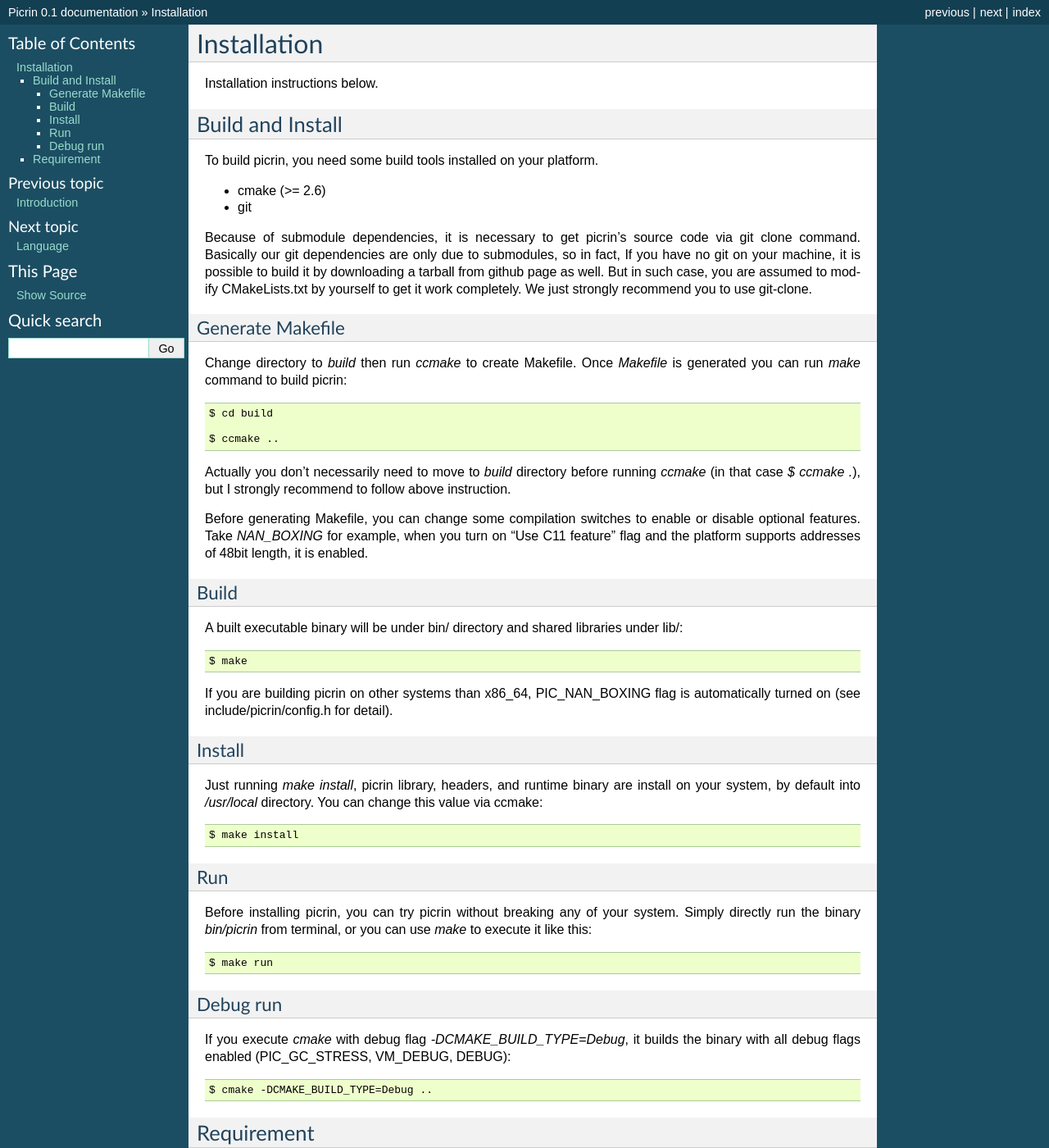
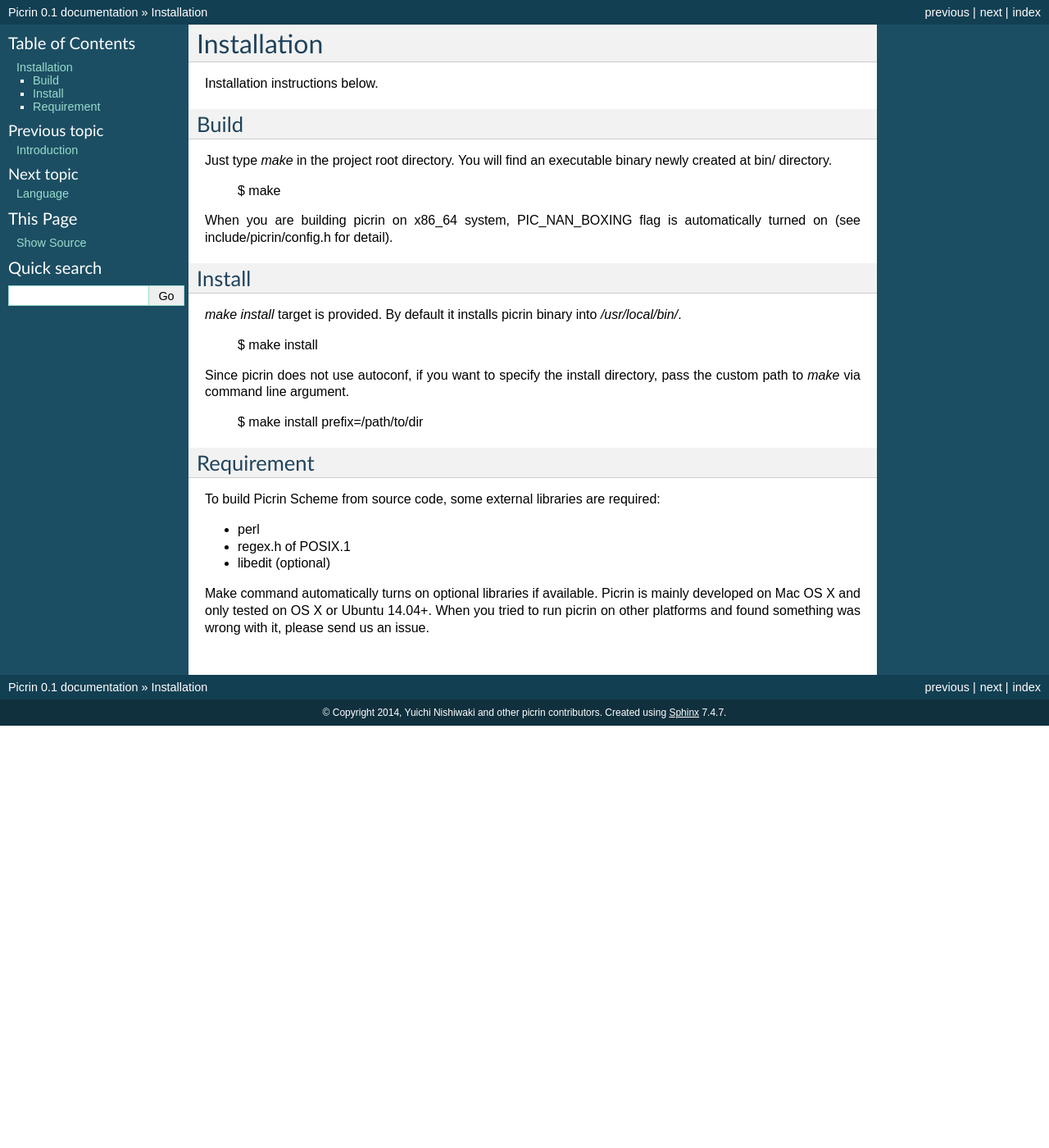
Before and after one commit to picrin-scheme/picrin, a Sphinx documentation site: the page built from docs/deploy.rst, in a window 1280 px wide and 1400 px high. Shown: the whole window at 82% size. Built offline with Sphinx 7.4.7, drawn with Linux system fonts in a browser that asks for light colours; pages that are not in the unit, such as notebooks, are missing from menus; some of the changed text lies outside the part shown.

```diff
--- a/docs/deploy.rst
+++ b/docs/deploy.rst
@@ -4,68 +4,34 @@ Installation
 Installation instructions below.
 
 
-Build and Install
------------------
+Build
+-----
 
-To build picrin, you need some build tools installed on your platform.
+Just type `make` in the project root directory. You will find an executable binary newly created at bin/ directory.
 
-- cmake (>= 2.6)
-- git
+    $ make
 
-Because of submodule dependencies, it is necessary to get picrin's source code via git clone command. Basically our git dependencies are only due to submodules, so in fact, If you have no git on your machine, it is possible to build it by downloading a tarball from github page as well. But in such case, you are assumed to modify CMakeLists.txt by yourself to get it work completely. We just strongly recommend you to use git-clone.
-
-Generate Makefile
-^^^^^^^^^^^^^^^^^
-
-Change directory to `build` then run `ccmake` to create Makefile. Once `Makefile` is generated you can run `make` command to build picrin::
-
-  $ cd build
-
-  $ ccmake ..
-
-Actually you don't necessarily need to move to `build` directory before running `ccmake` (in that case `$ ccmake .`), but I strongly recommend to follow above instruction.
-
-Before generating Makefile, you can change some compilation switches to enable or disable optional features. Take *NAN_BOXING* for example, when you turn on "Use C11 feature" flag and the platform supports addresses of 48bit length, it is enabled.
-
-Build
-^^^^^
-
-A built executable binary will be under bin/ directory and shared libraries under lib/::
-
-  $ make
-
-If you are building picrin on other systems than x86_64, PIC_NAN_BOXING flag is automatically turned on (see include/picrin/config.h for detail).
+When you are building picrin on x86_64 system, PIC_NAN_BOXING flag is automatically turned on (see include/picrin/config.h for detail).
 
 Install
-^^^^^^^
+-------
 
-Just running `make install`, picrin library, headers, and runtime binary are install on your system, by default into `/usr/local` directory. You can change this value via ccmake::
+`make install` target is provided. By default it installs picrin binary into `/usr/local/bin/`.
 
-  $ make install
+	$ make install
 
-Run
-^^^
+Since picrin does not use autoconf, if you want to specify the install directory, pass the custom path to `make` via command line argument.
 
-Before installing picrin, you can try picrin without breaking any of your system. Simply directly run the binary `bin/picrin` from terminal, or you can use `make` to execute it like this::
-
-  $ make run
-
-Debug run
-^^^^^^^^^
-
-If you execute `cmake` with debug flag `-DCMAKE_BUILD_TYPE=Debug`, it builds the binary with all debug flags enabled (PIC_GC_STRESS, VM_DEBUG, DEBUG)::
-
-  $ cmake -DCMAKE_BUILD_TYPE=Debug ..
-
+	$ make install prefix=/path/to/dir
 
 Requirement
 -----------
 
-Picrin scheme depends on some external libraries to build the binary:
+To build Picrin Scheme from source code, some external libraries are required:
 
 - perl
-- readline (optional)
-- regex.h of POSIX.1 (optional)
+- regex.h of POSIX.1
+- libedit (optional)
 
-Optional libraries are, if cmake detected them, automatically enabled.
-The compilation is tested only on Mac OSX and Ubuntu. I think (or hope) it'll be ok to compile and run on other operating systems such as Arch or Windows, but I don't guarantee :(
+Make command automatically turns on optional libraries if available.
+Picrin is mainly developed on Mac OS X and only tested on OS X or Ubuntu 14.04+. When you tried to run picrin on other platforms and found something was wrong with it, please send us an issue.
```
Also changed, not shown: README.md (+25 -49 lines), docs/intro.rst (+11 -13 lines).
